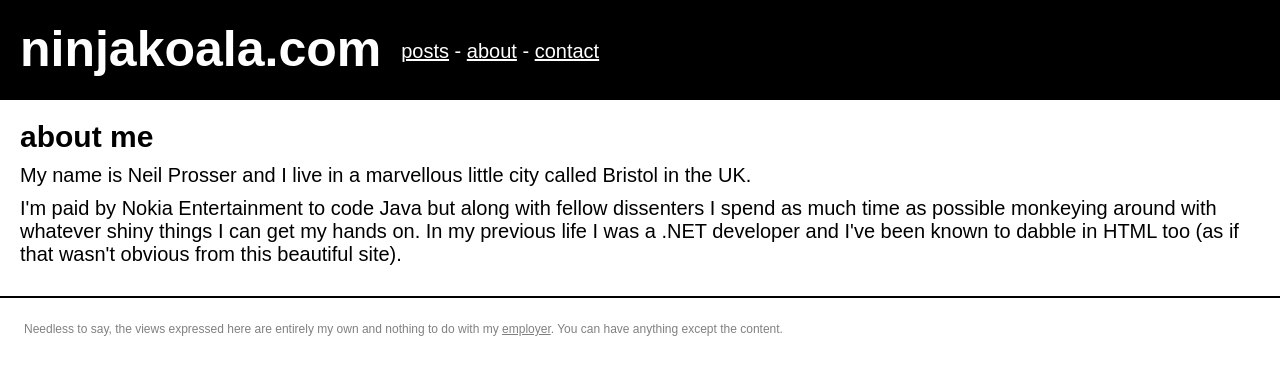
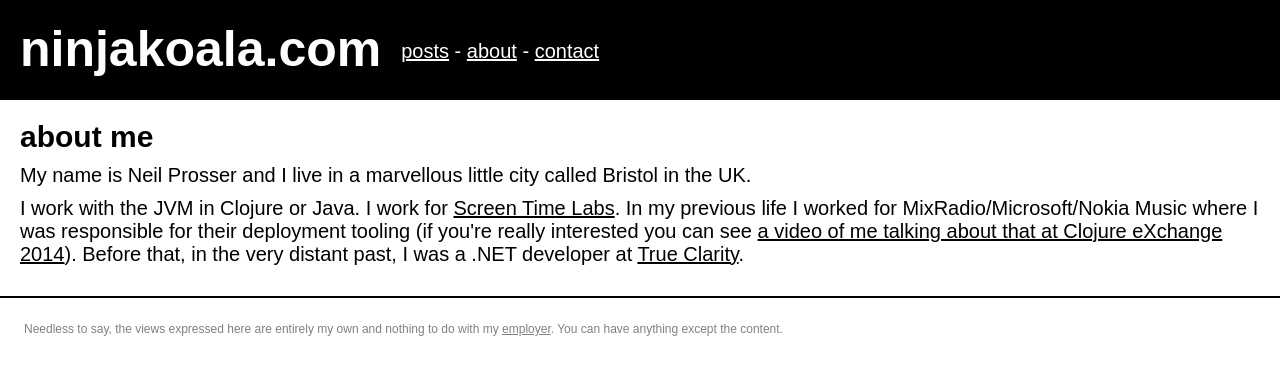
Before and after one commit to neilprosser/neilprosser.github.com, a Jekyll site: the page built from about.html, in a window 1280 px wide. Shown: the top 375 px of the page. Built offline with Jekyll 4.4.1, drawn with Linux system fonts in a browser that asks for light colours.

Commit message:
I changed jobs

```diff
--- a/_layouts/default.html
+++ b/_layouts/default.html
@@ -16,13 +16,13 @@
     </head>
     <body>
         <div id="top">
-			<div id="title"><h1><a href="/">ninjakoala.com</a></h1></div>
+            <div id="title"><h1><a href="/">ninjakoala.com</a></h1></div>
             <div id="links"><a href="/">posts</a> - <a href="/about.html">about</a> - <a href="/contact.html">contact</a></div>
-			<div class="clear"></div>
+            <div class="clear"></div>
         </div>
         <div id="middle">
             {{ content }}
         </div>
-        <div id="bottom">Needless to say, the views expressed here are entirely my own and nothing to do with my <a href="http://www.nokia.co.uk/">employer</a>. You can have anything except the content.</div>
+        <div id="bottom">Needless to say, the views expressed here are entirely my own and nothing to do with my <a href="https://screentimelabs.com">employer</a>. You can have anything except the content.</div>
     </body>
 </html>
--- a/about.html
+++ b/about.html
@@ -3,4 +3,4 @@ layout: static
 title: "about me"
 ---
 <p>My name is Neil Prosser and I live in a marvellous little city called Bristol in the UK.</p>
-<p>I'm paid by Nokia Entertainment to code Java but along with fellow dissenters I spend as much time as possible monkeying around with whatever shiny things I can get my hands on. In my previous life I was a .NET developer and I've been known to dabble in HTML too (as if that wasn't obvious from this beautiful site).</p>
+<p>I work with the JVM in Clojure or Java. I work for <a href="https://screentimelabs.com">Screen Time Labs</a>. In my previous life I worked for MixRadio/Microsoft/Nokia Music where I was responsible for their deployment tooling (if you're really interested you can see <a href="https://skillsmatter.com/skillscasts/6057-herding-cattle-with-clojure-at-mixradio">a video of me talking about that at Clojure eXchange 2014</a>). Before that, in the very distant past, I was a .NET developer at <a href="http://www.trueclarity.co.uk">True Clarity</a>.</p>
```
